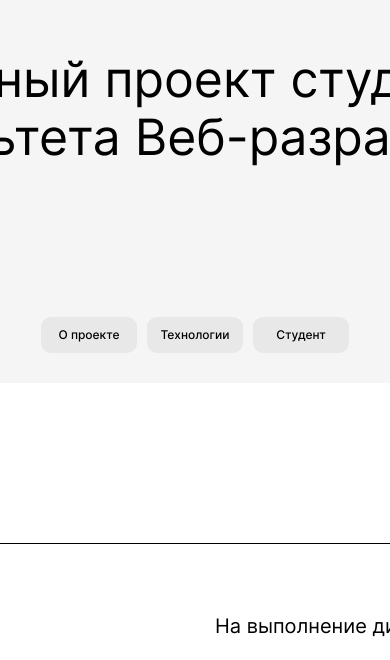
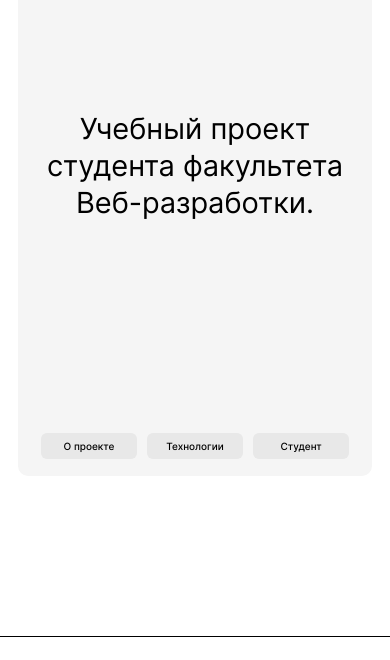
Before and after one commit to polumnana/movies-explorer-frontend, a React (Create React App) app: page / in a window 390 px wide. Shown: the part 184-844 px from the top of the page. Built offline with nearby package versions, Linux system fonts and the light colour scheme.

Commit message:
promo ad

```diff
--- a/src/components/Main/Promo/Promo.css
+++ b/src/components/Main/Promo/Promo.css
@@ -12,6 +12,7 @@
     margin: 0;
     width: 1200px;
     background-color: #f5f5f5;
+    border-radius: 10px;
     display: flex;
     flex-direction: column;
     align-items: center;
@@ -55,3 +56,50 @@
 .promo__item:hover {
     opacity: .7;
 }
+
+@media screen and (min-width: 320px) and (max-width: 1279px) {
+    .promo {
+        width: 100%;
+    }
+
+    .promo__container {
+        width: 95%;
+    }
+}
+
+@media screen and (min-width: 768px) and (max-width: 1023px) {
+    .promo__container {
+        width: 95%;
+    }
+
+    .promo__title {
+        margin: 350px 0 314px;
+        width: 680px;
+        font-size: 40px;
+        line-height: 52px;
+    }
+}
+
+@media screen and (min-width: 320px) and (max-width: 767px) {
+    .promo__container {
+        width: 91%;
+    }
+
+    .promo__title {
+        margin: 220px 0 212px;
+        width: 90%;
+        font-size: 29px;
+        line-height: 37px;
+    }
+
+    .promo__items {
+        margin: 0 0 17px;
+    }
+
+    .promo__item {
+        gap: 0 6px;
+        font-size: 10px;
+        line-height: 26px;
+        border-radius: 6px;
+    }
+}
```
